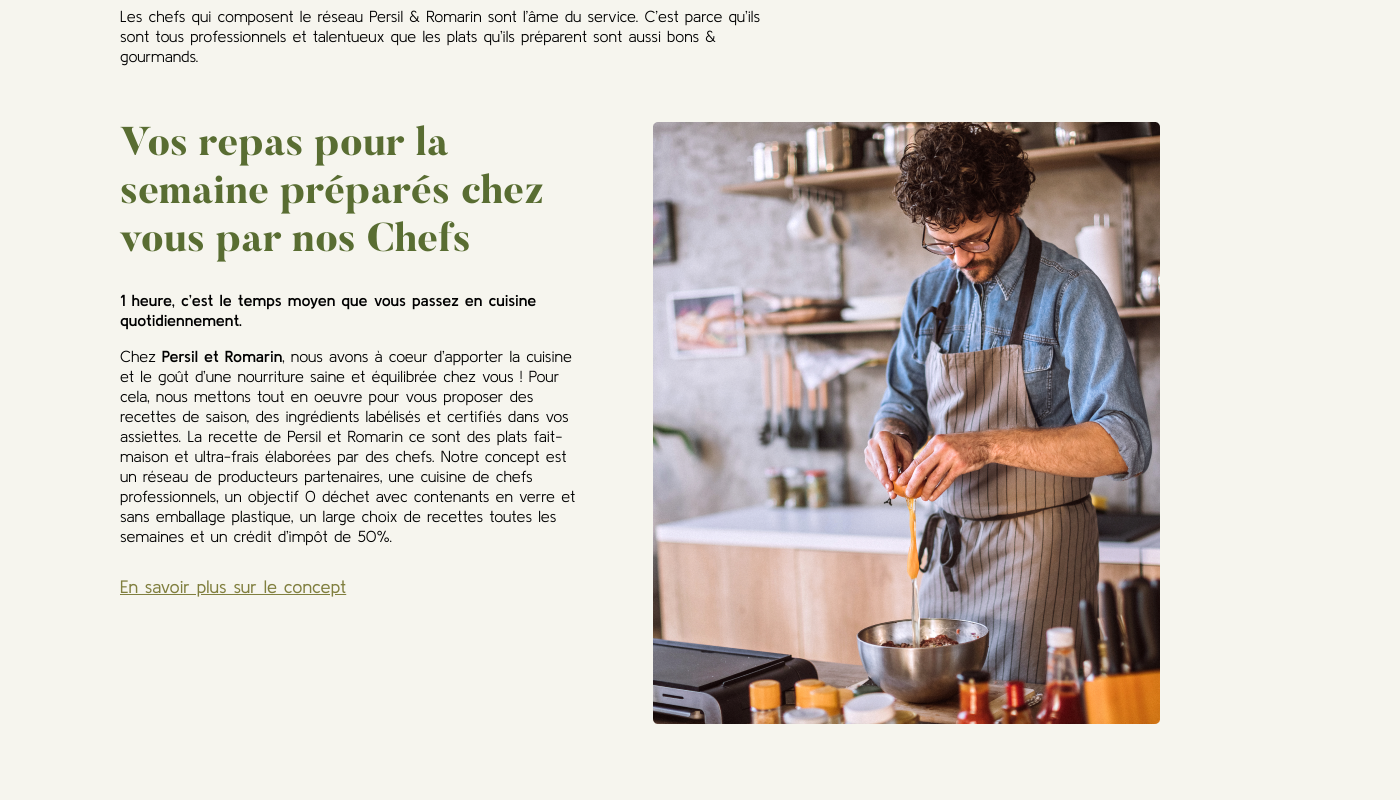
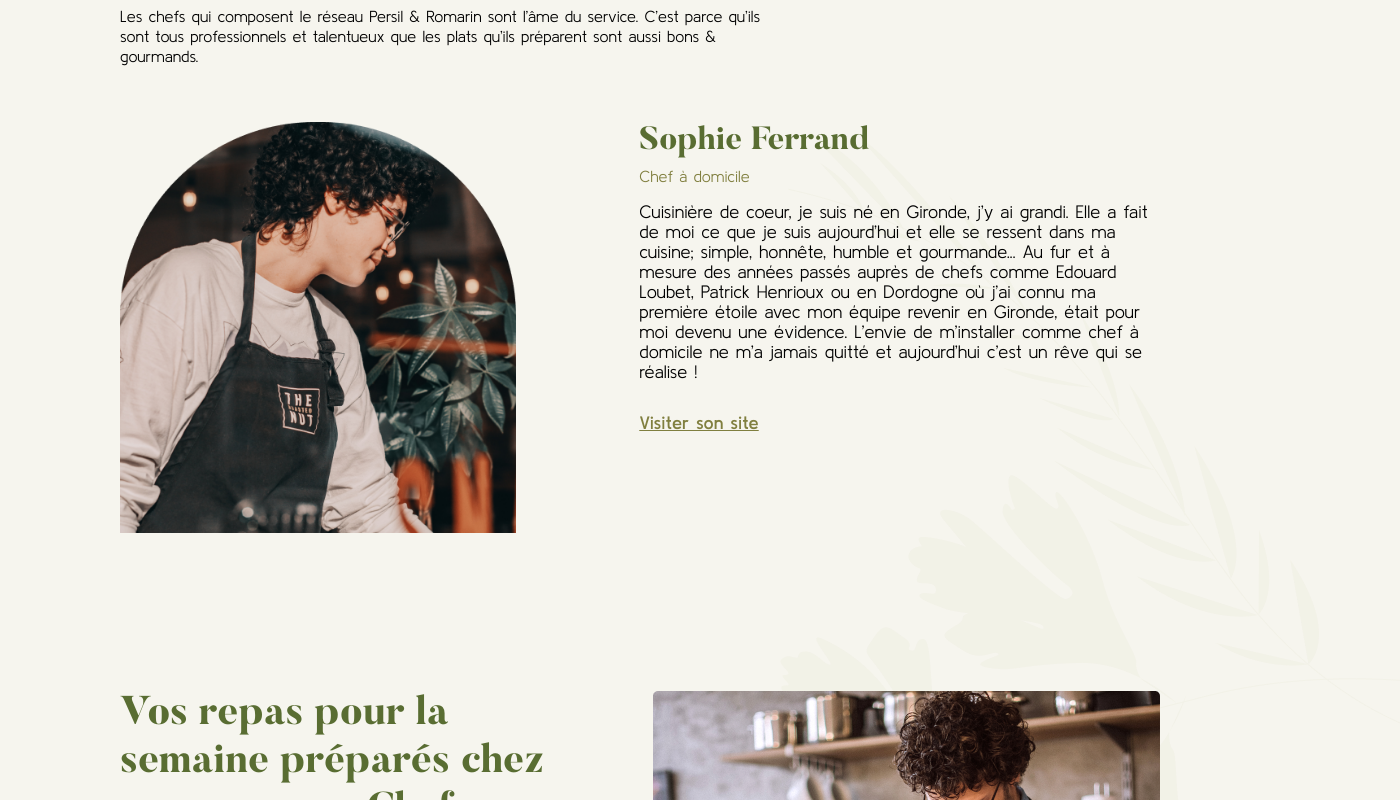
Before and after one commit to benoitlamonica/compet-front-m1, a Vue app: page / in a window 1280 px wide. Shown: the part 1520-2320 px from the top of the page, 1400 px wide, since content can reach past the window. Built offline with nearby package versions, Linux system fonts and the light colour scheme.

Commit message:
add chief module

```diff
--- /dev/null
+++ b/src/modules/Chief/Chief.vue
@@ -0,0 +1,82 @@
+<template>
+  <div class="chief-container">
+    <div class="chief-img">
+      <img src="@/assets/img/chef_n1.png" alt="chef en cuisine" />
+    </div>
+    <div class="chief-text">
+      <h4 class="chief-title">Sophie Ferrand</h4>
+      <p class="chief-subtitle">Chef à domicile</p>
+      <p class="chief-detail">
+        Cuisinière de coeur, je suis né en Gironde, j’y ai grandi. Elle a fait
+        de moi ce que je suis aujourd’hui et elle se ressent dans ma cuisine;
+        simple, honnête, humble et gourmande... Au fur et à mesure des années
+        passés auprès de chefs comme Edouard Loubet, Patrick Henrioux ou en
+        Dordogne où j’ai connu ma première étoile avec mon équipe revenir en
+        Gironde, était pour moi devenu une évidence. L’envie de m’installer
+        comme chef à domicile ne m’a jamais quitté et aujourd’hui c’est un rêve
+        qui se réalise !
+      </p>
+      <a class="chief-link" href="">Visiter son site</a>
+    </div>
+    <div class="herbs">
+      <img src="@/assets/img/bottom_herb.png" alt="Persil et Romarin" />
+    </div>
+  </div>
+</template>
+
+<script>
+export default {
+  name: "Chief",
+};
+</script>
+
+<style lang="scss" scoped>
+.chief-container {
+  padding: 0 120px 156px 120px;
+  display: flex;
+  position: relative;
+  .chief-img {
+    height: 100%;
+    max-width: 50vw;
+    img {
+      height: 100%;
+      width: 100%;
+      object-fit: cover;
+    }
+  }
+  .chief-text {
+    width: 50vw;
+    margin-left: 123px;
+    .chief-title {
+      color: $olive;
+      margin-bottom: 6px;
+    }
+    .chief-subtitle {
+      font-weight: 300;
+      margin-bottom: 16px;
+      color: $bistre;
+    }
+    .chief-detail {
+      font-weight: 300;
+      font-size: 18px;
+      margin-bottom: 32px;
+    }
+    .chief-link {
+      color: $bistre;
+      font-size: 18px;
+      font-weight: 600;
+    }
+  }
+  .herbs {
+    position: absolute;
+    right: -120px;
+    -moz-border-top-colors: 0;
+    z-index: -1;
+    img {
+      width: 100%;
+      height: 100%;
+      object-fit: cover;
+    }
+  }
+}
+</style>
--- /dev/null
+++ b/src/modules/Chief/index.js
@@ -0,0 +1 @@
+export { default } from "./Chief";
--- a/src/modules/ConceptBloc/Concept.vue
+++ b/src/modules/ConceptBloc/Concept.vue
@@ -58,6 +58,7 @@ export default {
     .concept-link {
       color: $bistre;
       font-size: 18px;
+      font-weight: 600;
     }
     .concept-img {
       height: 100%;
--- a/src/modules/ConceptBloc/index.js
+++ b/src/modules/ConceptBloc/index.js
@@ -1,2 +1 @@
-export { default } from './Concept
-';
+export { default } from './Concept';
--- a/src/pages/Home.vue
+++ b/src/pages/Home.vue
@@ -10,6 +10,7 @@
         title="Un chef dans votre cuisine pour vos repas de la semaine"
         text="Les chefs qui composent le réseau Persil & Romarin sont l’âme du service. C’est parce qu’ils sont tous professionnels et talentueux que les plats qu’ils préparent sont aussi bons & gourmands."
       />
+      <Chief />
       <Concept />
       <ReviewBloc />
     </main>
@@ -26,7 +27,8 @@ import Footer from "@/modules/Footer";
 import StepsBloc from "@/modules/StepsBloc";
 import ReviewBloc from "@/modules/ReviewBloc";
 import Htwoandtext from "@/components/Htwoandtext";
-import Concept from "@/modules/ConceptBloc/Concept.vue";
+import Concept from "@/modules/ConceptBloc";
+import Chief from "@/modules/Chief";
 
 export default {
   name: "Home",
@@ -38,6 +40,7 @@ export default {
     ReviewBloc,
     Htwoandtext,
     Concept,
+    Chief,
   },
 };
 </script>
```
Also changed, not shown: src/assets/img/chef_n1.png (added).
